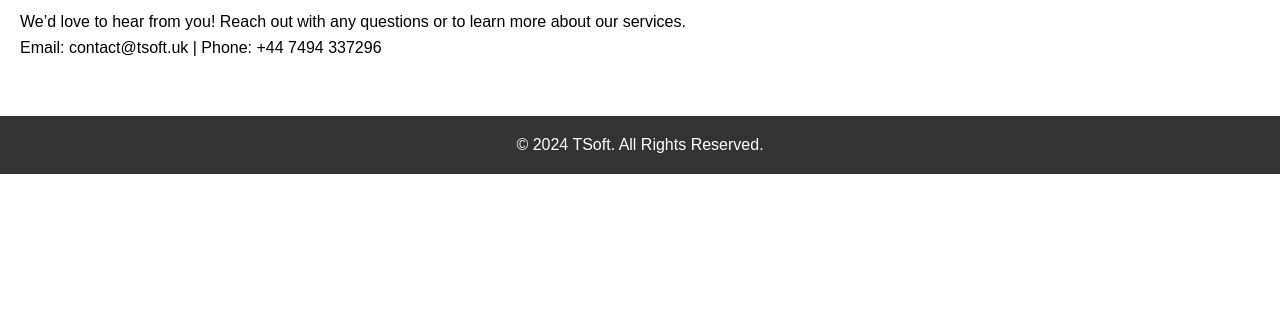
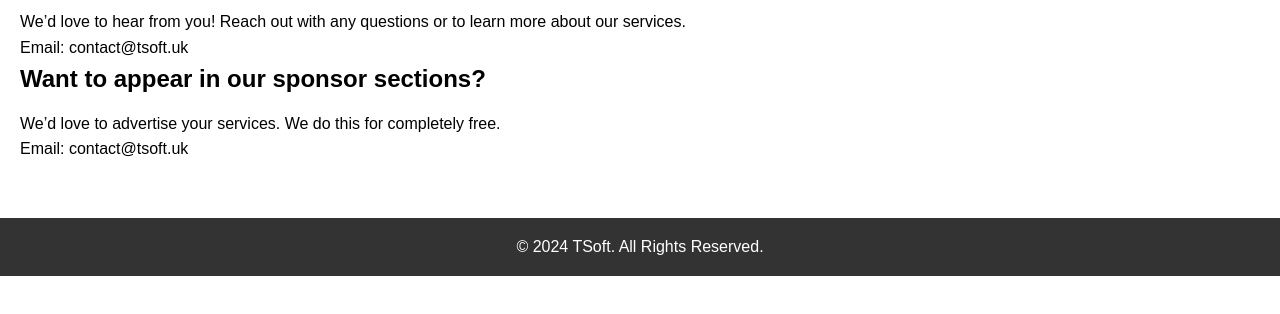
Before and after one commit to tsoftuk/tsoft.uk, a plain HTML site: page contact.html in a window 1280 px wide. Shown: the part 206-520 px from the top of the page. Drawn offline with Linux system fonts and the light colour scheme.

Commit message:
Update contact.html

```diff
--- a/contact.html
+++ b/contact.html
@@ -31,7 +31,10 @@
     <section id="contact">
       <h2>Contact Us</h2>
       <p>We’d love to hear from you! Reach out with any questions or to learn more about our services.</p>
-      <p>Email: contact@tsoft.uk | Phone: +44 7494 337296</p>
+      <p>Email: contact@tsoft.uk</p>
+      <h2>Want to appear in our sponsor sections?</h2>
+      <p>We’d love to advertise your services. We do this for completely free.</p>
+      <p>Email: contact@tsoft.uk</p>
     </section>
   </main>
 
```
